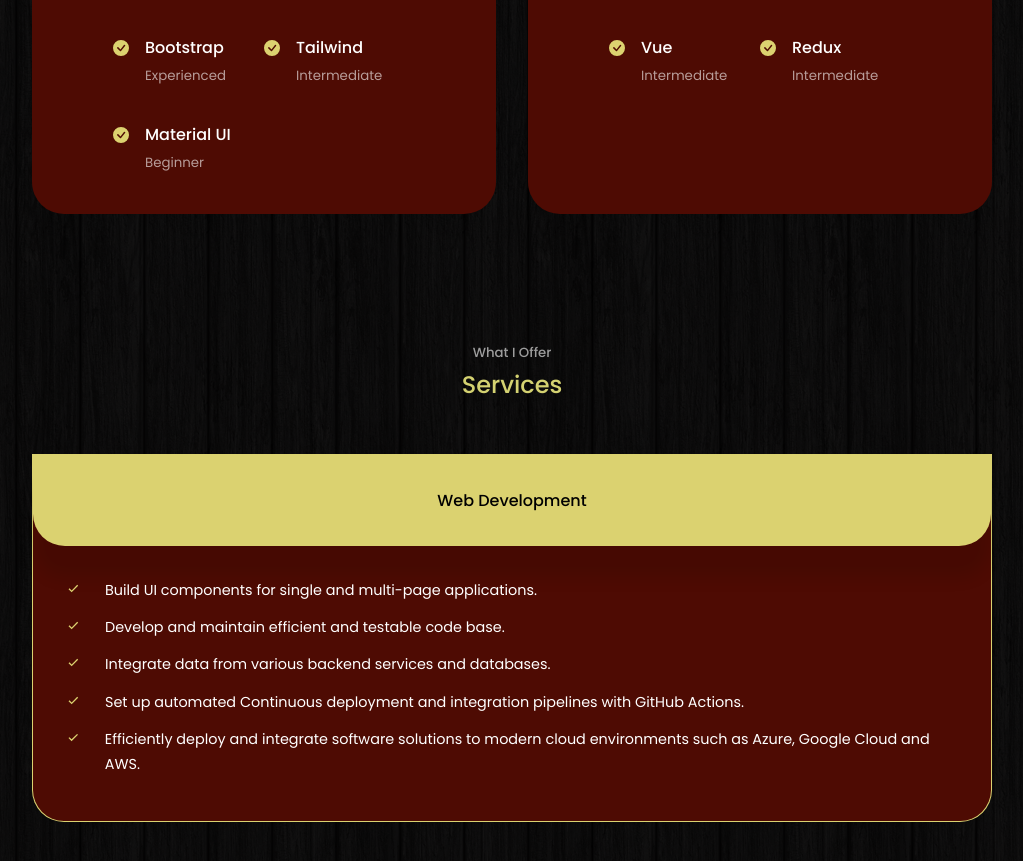
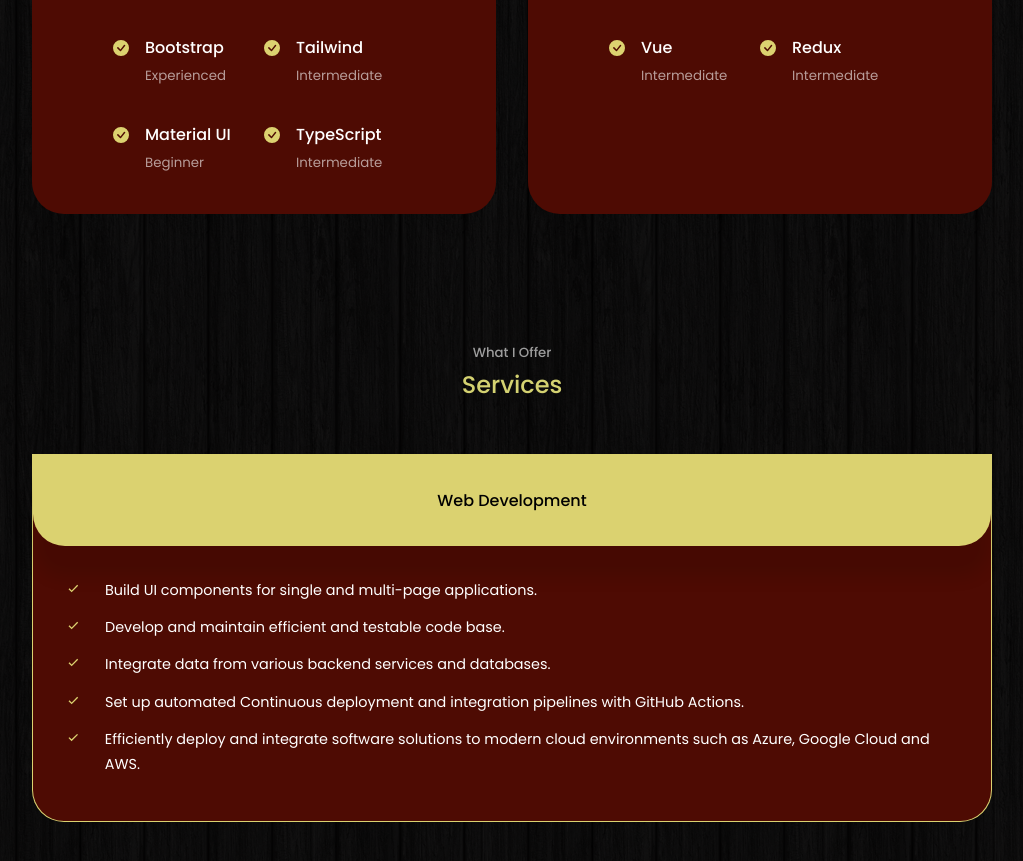
Before and after one commit to Emmy-Styles/My-Portfolio, a React (Create React App) app: page / in a window 1280 px wide. Shown: the part 1844-2705 px from the top of the page, without its empty margins (128-1151 px from the left). Built offline with nearby package versions, Linux system fonts and the light colour scheme.

Commit message:
extra skill addition

```diff
--- a/src/Components/Experience/Experience.jsx
+++ b/src/Components/Experience/Experience.jsx
@@ -47,6 +47,13 @@ const Experience = () => {
                 <small className="text-light">Beginner</small>
               </div>
             </article>
+            <article className="experience__details">
+              <BsFillCheckCircleFill className="experience__details-icon"/>
+              <div>
+                <h4>TypeScript</h4>
+                <small className="text-light">Intermediate</small>
+              </div>
+            </article>
           </div>
         </div>
         <div className="experience__backend">
```
